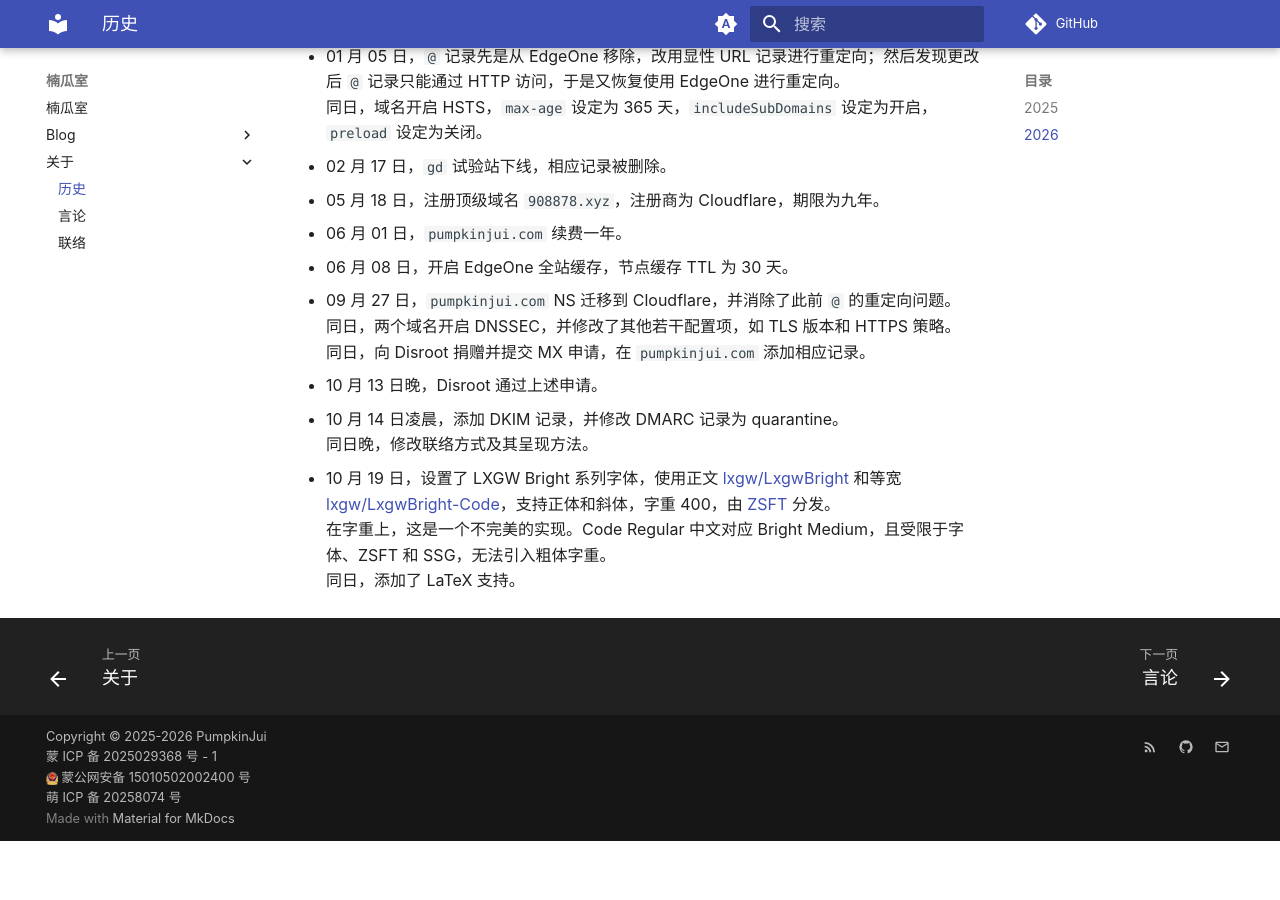
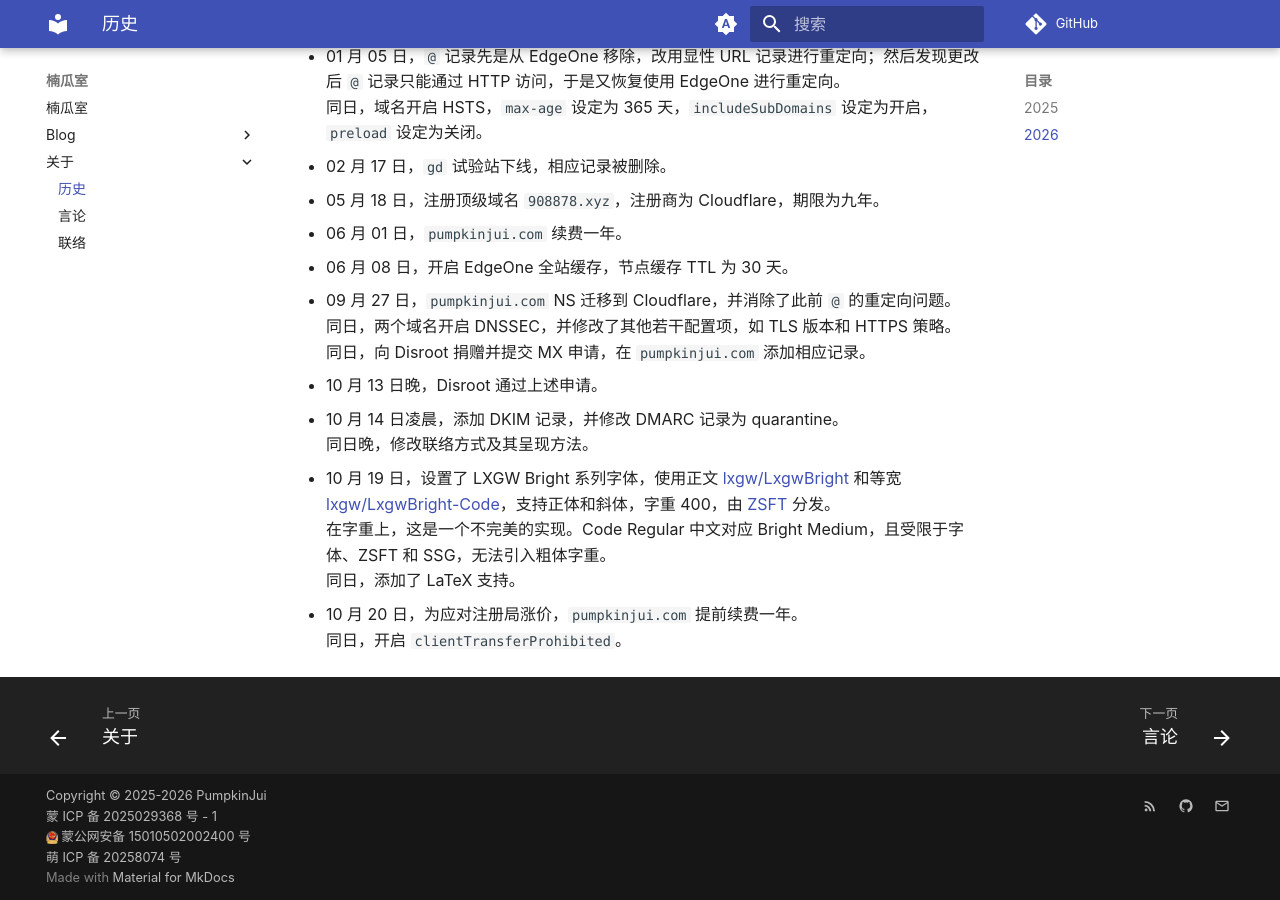
Before and after one commit to PumpkinJui/blog, an MkDocs documentation site: the page built from docs/about/history.md, in a window 1280 px wide and 900 px high, scrolled down 1097 px. Built offline with MkDocs 1.6.1 and Material for MkDocs 9.7.7, drawn with Linux system fonts in a browser that asks for light colours; comment, search, counter and statistics services are not loaded; a style sheet for code colours, icons or effects is not loaded; before the commit the page ends 1938 px from its top, so only the background shows below that.

Commit message:
chore: 历史

```diff
--- a/docs/about/history.md
+++ b/docs/about/history.md
@@ -45,3 +45,5 @@
 - 10 月 19 日，设置了 LXGW Bright 系列字体，使用正文 <https://github.com/lxgw/LxgwBright> 和等宽 <https://github.com/lxgw/LxgwBright-Code>，支持正体和斜体，字重 400，由 [ZSFT](https://fonts.zeoseven.com/) 分发。
   在字重上，这是一个不完美的实现。Code Regular 中文对应 Bright Medium，且受限于字体、ZSFT 和 SSG，无法引入粗体字重。
   同日，添加了 LaTeX 支持。
+- 10 月 20 日，为应对注册局涨价，`pumpkinjui.com` 提前续费一年。
+  同日，开启 `clientTransferProhibited`。
```
